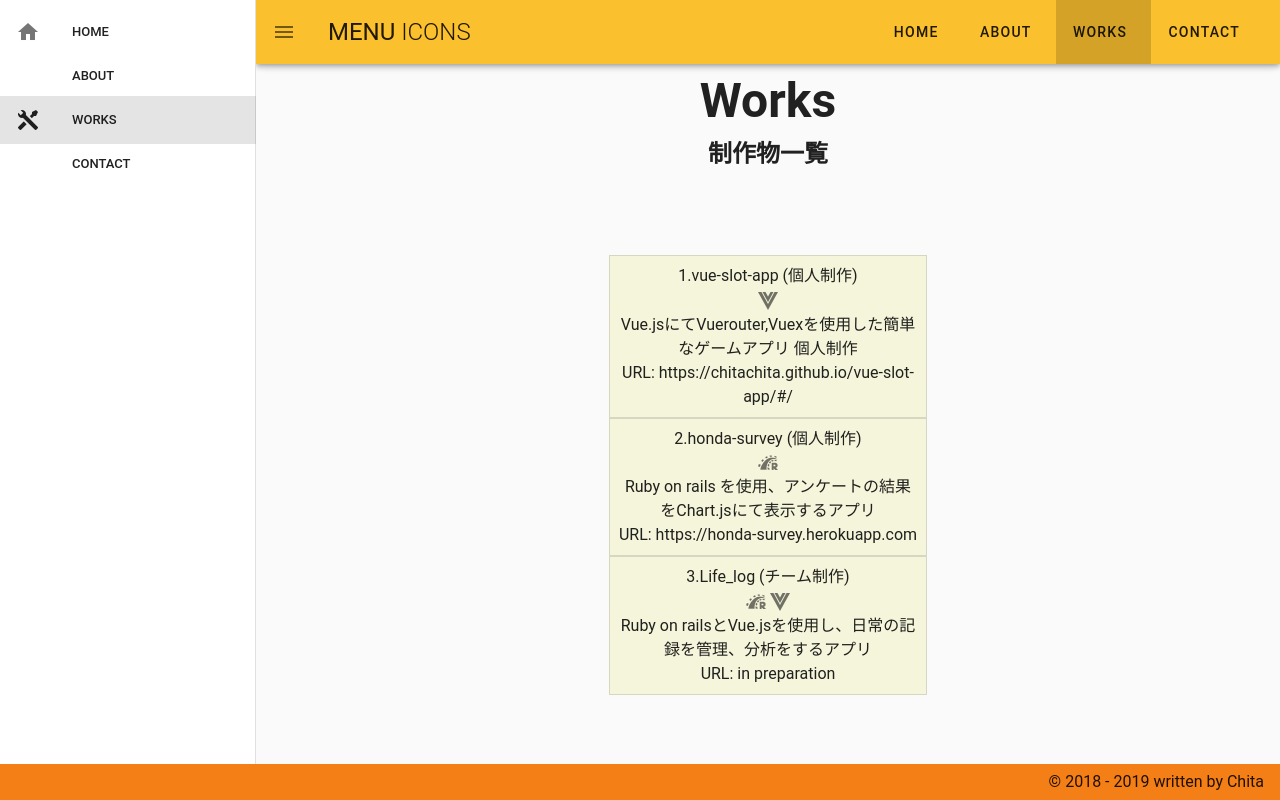
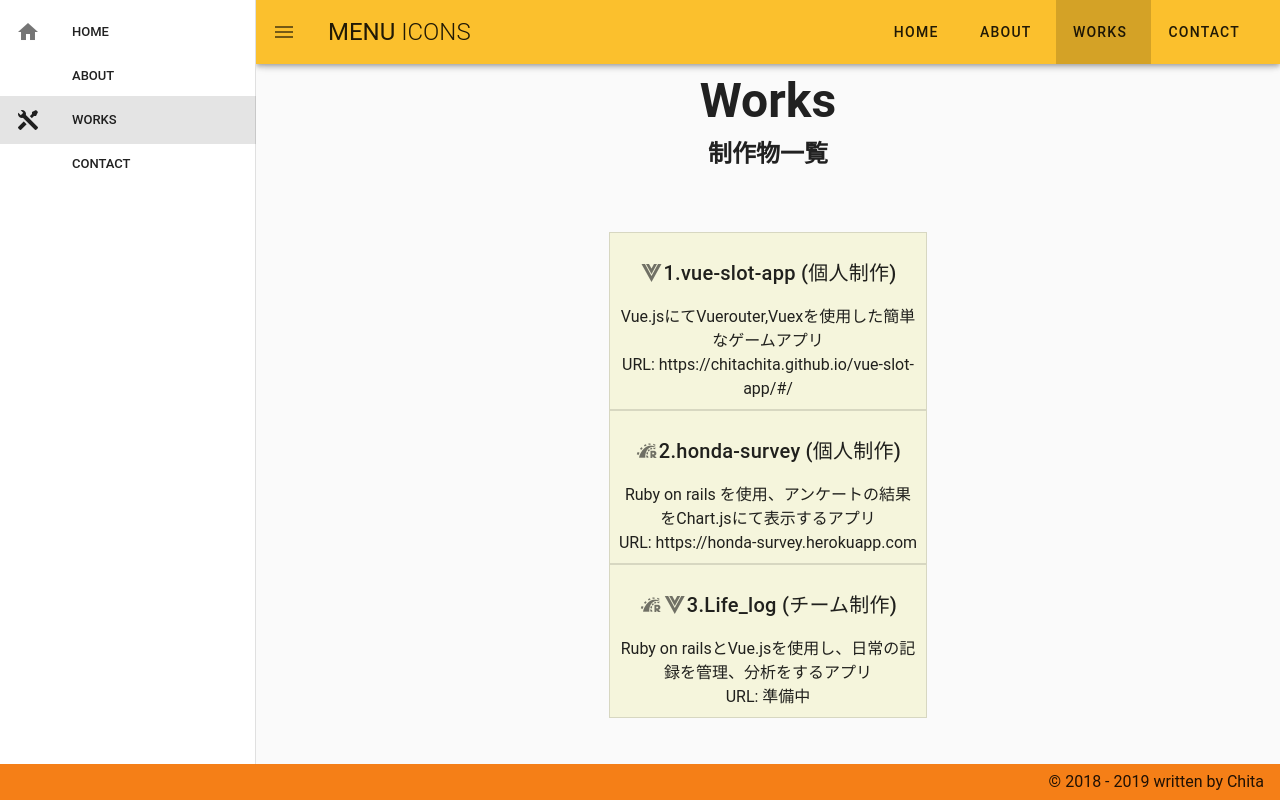
Before and after one commit to ChitaChita/myPort, a Vue app: page /works in a window 1280 px wide. Built offline with nearby package versions, Linux system fonts and the light colour scheme.

Commit message:
Works修正レイアウト変更

```diff
--- a/src/views/Works.vue
+++ b/src/views/Works.vue
@@ -24,9 +24,11 @@
             :href="eco.href"
             target="_blank"
           >
-            {{i+1}}.{{ eco.text }} <br>
-            <v-icon>{{ eco.icon1 }}</v-icon>
-            <v-icon>{{ eco.icon2 }}</v-icon><br>
+            <v-card-title primary-title class="justify-center">
+              <v-icon>{{ eco.icon1 }}</v-icon>
+              <v-icon>{{ eco.icon2 }}</v-icon>
+              {{i+1}}.{{ eco.text }}
+            </v-card-title>
             {{ eco.note }}<br>
             URL: {{ eco.link }}
           </v-card>
@@ -46,7 +48,7 @@ export default {
         href: 'https://chitachita.github.io/vue-slot-app/#/',
         icon1: 'mdi-vuejs',
         icon2: '',
-        note: 'Vue.jsにてVuerouter,Vuexを使用した簡単なゲームアプリ 個人制作',
+        note: 'Vue.jsにてVuerouter,Vuexを使用した簡単なゲームアプリ',
         link: 'https://chitachita.github.io/vue-slot-app/#/',
       },
       {
@@ -59,11 +61,11 @@ export default {
       },
       {
         text: 'Life_log (チーム制作)',
-        href: '#',
+        href: '',
         icon1: 'mdi-language-ruby-on-rails',
         icon2: 'mdi-vuejs',
         note: 'Ruby on railsとVue.jsを使用し、日常の記録を管理、分析をするアプリ',
-        link: 'in preparation',
+        link: '準備中',
       },
     ],
 
```
Also changed, not shown: 5 other files (tests, documents, lock files or other folders).
